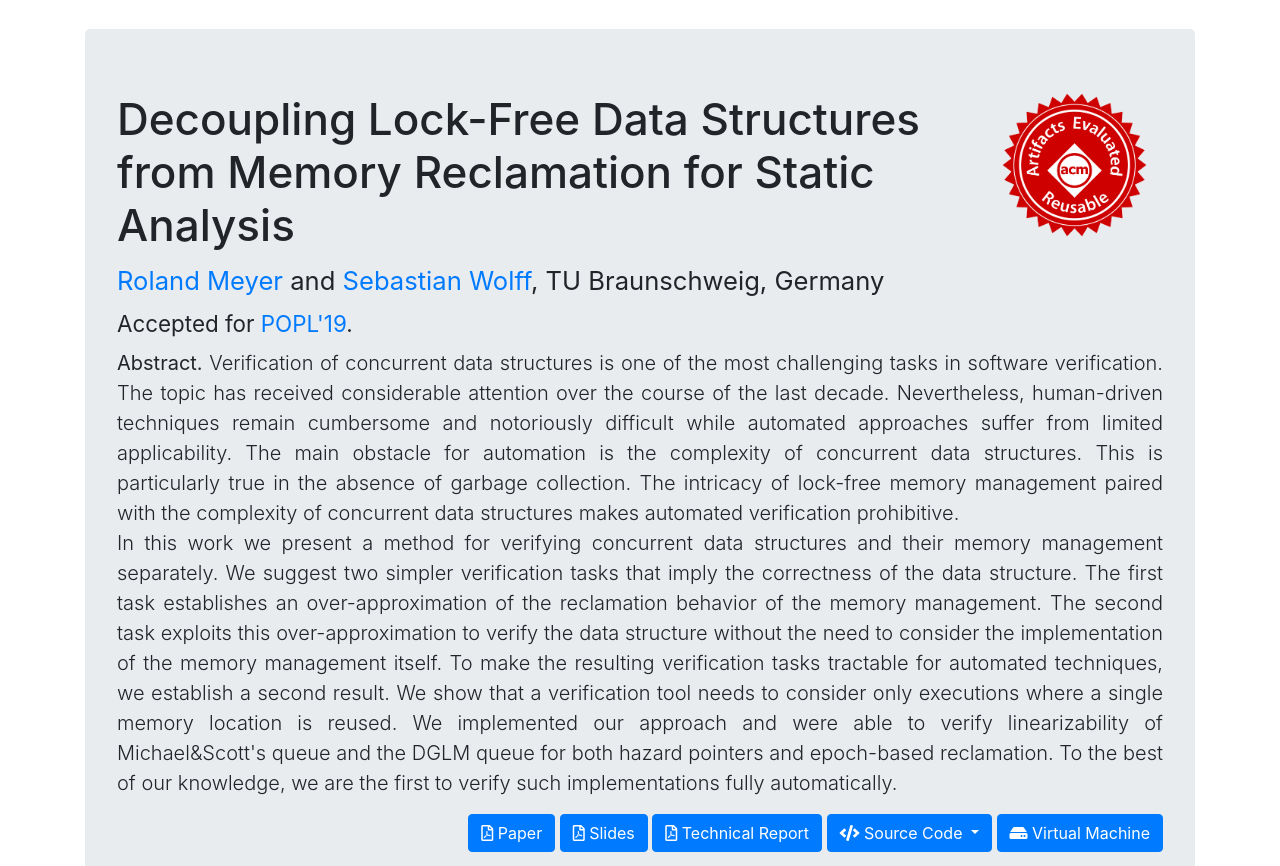
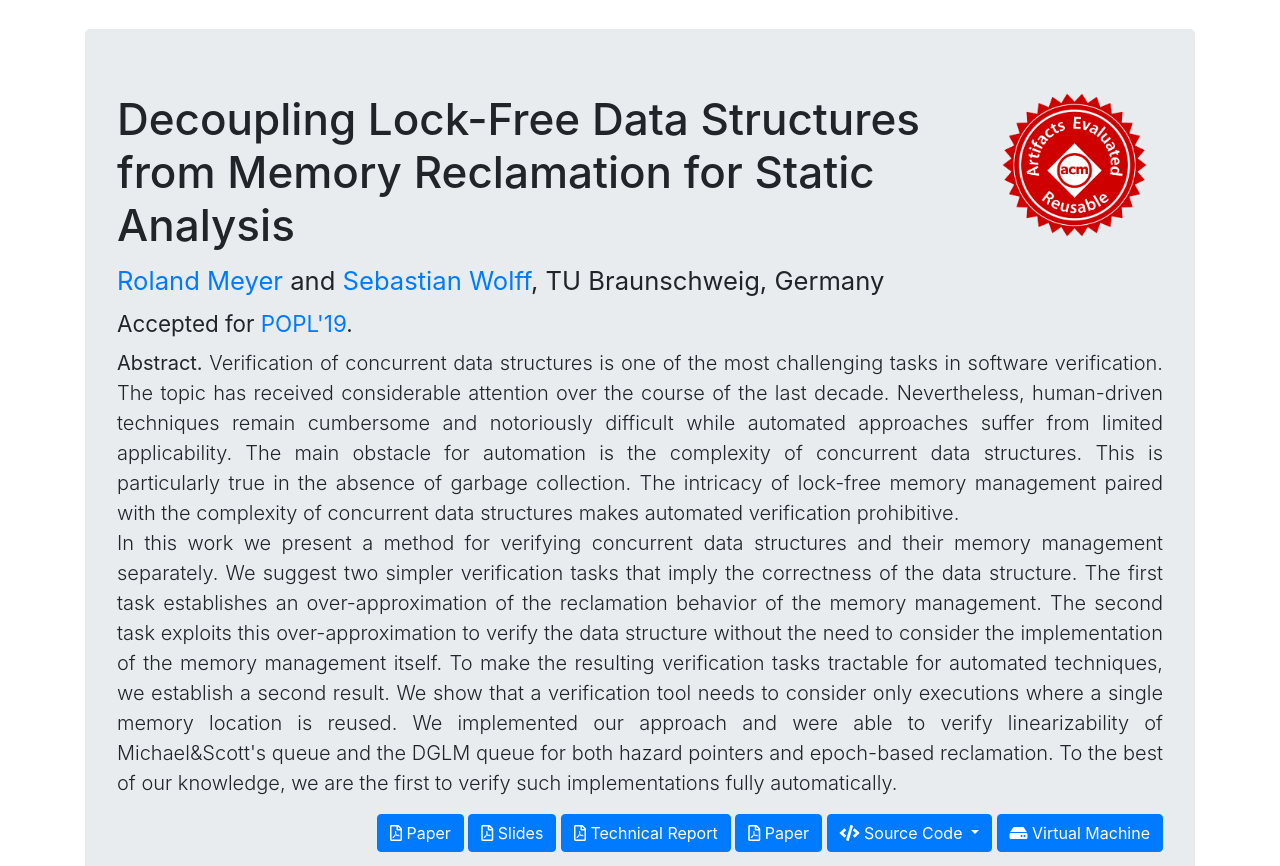
Before and after one commit to Wolff09/TMRexp, a plain HTML site: page index.html in a window 1280 px wide. Shown: the part 86-952 px from the top of the page. Drawn offline with nearby package versions, Linux system fonts and the light colour scheme.

Commit message:
Added DOI link

```diff
--- a/index.html
+++ b/index.html
@@ -83,6 +83,10 @@
 				<a href="https://arxiv.org/abs/1810.10807" class="btn btn-primary text-right">
 					<i class="far fa-file-pdf"></i>
 					Technical Report
+				</a>
+				<a href="https://doi.org/10.1145/3290371" class="btn btn-primary text-right">
+					<i class="far fa-file-pdf"></i>
+					Paper
 				</a>
 				<div class="dropdown" style="display: inline-block;">
 					<a class="btn btn-primary dropdown-toggle" href="#" role="button" id="dropdownMenuButton" data-toggle="dropdown" aria-haspopup="true" aria-expanded="false">
```
